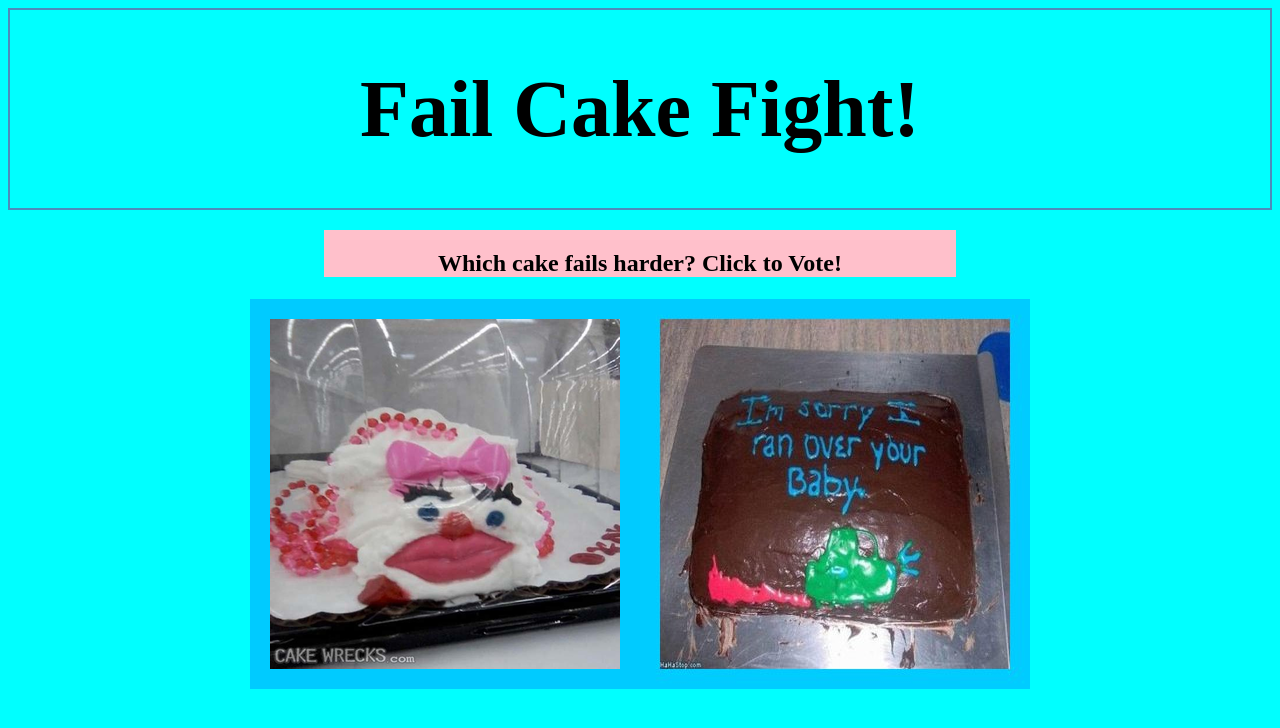
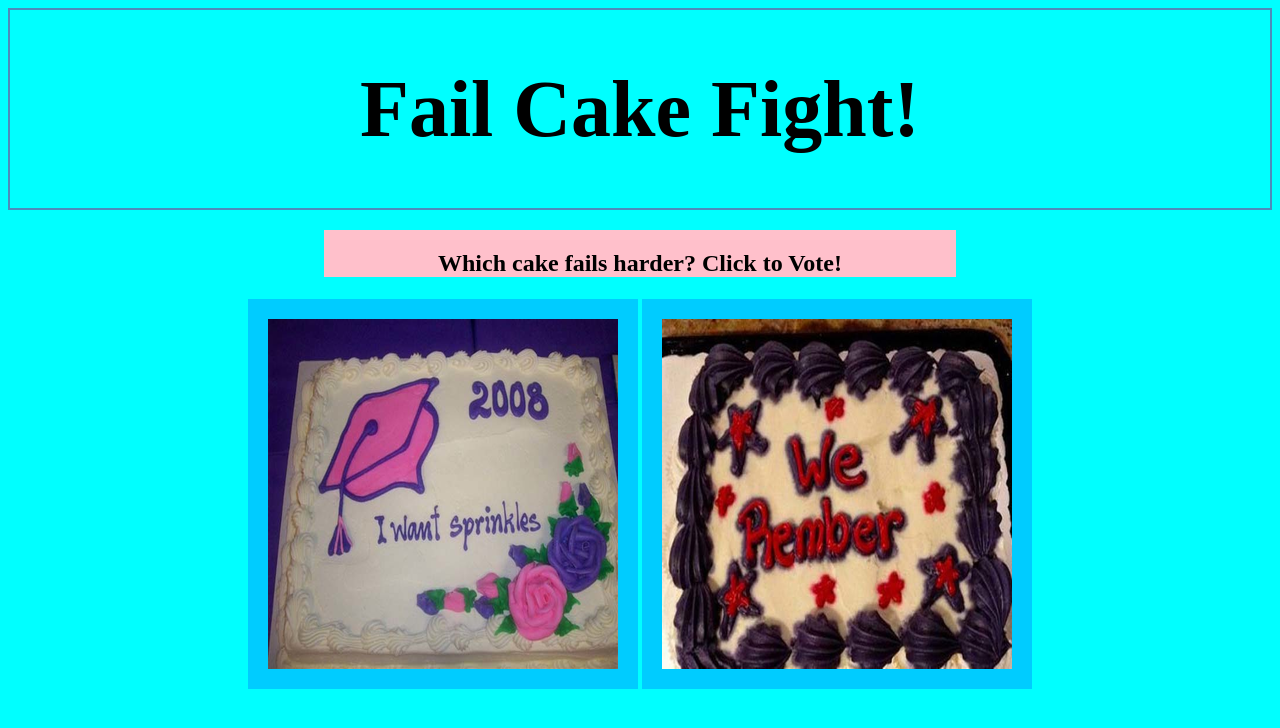
Before and after one commit to scotist/votetracker, a plain HTML site: page index.html in a window 1280 px wide. Drawn offline with Linux system fonts and the light colour scheme.

Commit message:
sweeping changes

```diff
--- a/app.js
+++ b/app.js
@@ -1,77 +1,56 @@
 
 var images = [];
-var picture1 = document.getElementById('img1');
-var picture2 = document.getElementById('img2');
+
+var picture1 = document.getElementById('picture1');
+var picture2 = document.getElementById('picture2');
+
+
 
 function failCakes(name, path) {
   this.name = name;
   this.path = path;
   this.votes = 0;
   images.push(this);
-  // tracker.images.push(this);
 };
 
-var baby = new failCakes("baby", src="images/baby.png");
-var buzz = new failCakes("buzz", src="images/buzz.png");
-var clown = new failCakes("clown", src="images/clown.png");
-var deadbaby = new failCakes("deadbaby", src="images/deadbaby.jpg");
-var literal = new failCakes("literal", src="images/literal.png");
-var love = new failCakes("love", src="images/love.jpg");
-var melting = new failCakes("melting", src="images/melting.png");
-var olympics = new failCakes("olympics", src="images/olympics.png");
-var proofread = new failCakes("proofread", src="images/proofread.png");
-var remember = new failCakes("remember", src="images/remember.png");
-var shoes = new failCakes("shoes", src="images/shoes.png");
-var sprinkles = new failCakes("sprinkles", src="images/sprinkles.png");
-var toenail = new failCakes("toenail", src="images/toenail.png");
+var baby = new failCakes("baby", "images/baby.png");
+var buzz = new failCakes("buzz", "images/buzz.png");
+var clown = new failCakes("clown", "images/clown.png");
+var deadbaby = new failCakes("deadbaby", "images/deadbaby.jpg");
+var literal = new failCakes("literal", "images/literal.png");
+var love = new failCakes("love", "images/love.jpg");
+var melting = new failCakes("melting", "images/melting.png");
+var olympics = new failCakes("olympics", "images/olympics.png");
+var proofread = new failCakes("proofread", "images/proofread.png");
+var remember = new failCakes("remember", "images/remember.png");
+var shoes = new failCakes("shoes", "images/shoes.png");
+var sprinkles = new failCakes("sprinkles", "images/sprinkles.png");
+var toenail = new failCakes("toenail", "images/toenail.png");
 
+var randomNum = function () {
+  return Math.floor(Math.random() * images.length);
+  console.log(randomNum);
+};
 
-var random = function () {
-  return Math.floor(Math.random() * images.length);
-  console.log(random);
-}
-
-random();
-
-calcNewNum = function (num1) {
+var calcNewNum = function (num1) {
+  var num2;
   do {
-    var num2 = random();
+    num2 = randomNum();
   } while (num1 === num2)
   return num2;
-}
+};
 
-vote = function (index) {
+var vote = function (index) {
   console.log(images[index].name + ' had ' + images[index].votes + ' votes.');
   images[index].votes++;
   console.log(images[index].name + ' now has ' + images[index].votes + ' votes.');
-  picture1.parentNode.removeChild(picture1);
-  picture2.parentNode.removeChild(picture2);
+  myChart.segments[index].value = images[index].votes;
+  myChart.update();
+
   displayImages();
-}
+};
 
-displayImages = function () {
-  var num1 = random();
-  var num2 = calcNewNum(num1);
-  var temp = document.getElementById('temp');
-
-  picture1 = document.createElement('img');
-  picture2 = document.createElement('img');
-
-  picture1.setAttribute('src', images[num1].path);
-  picture2.setAttribute('src', images[num2].path);
-
-  temp.appendChild(picture1);
-  temp.appendChild(picture2);
-
-  picture1.addEventListener('click', function(){
-    vote(num1);
-    console.log('You voted for ' + images[num1].name);
-  });
-
-  picture2.addEventListener('click', function(){
-    vote(num2);
-    console.log('You voted for ' + images[num2].name);
-    });
+var makeChart = function() {
 
   var pieLabels = [];
   var pieVotes = [];
@@ -99,129 +78,35 @@
         color: randomColor(),
         highlight: '#eeeeee'
       })
-    }
+  }
+      return pieData;
+};
 
-  var myChart = document.getElementById("myChart").getContext("2d");
-  new Chart(myChart).Pie(pieData);
-  // myChart.update();
 
-}
+var num1, num2;
+
+var displayImages = function () {
+  num1 = randomNum();
+  num2 = calcNewNum(num1);
+  var temp = document.getElementById('temp');
+
+  picture1.setAttribute('src', images[num1].path);
+  picture2.setAttribute('src', images[num2].path);
+
+
+};
+
+picture1.addEventListener('click', function(){
+    vote(num1);
+    console.log('You voted for ' + images[num1].name);
+  });
+
+  picture2.addEventListener('click', function(){
+    vote(num2);
+    console.log('You voted for ' + images[num2].name);
+    });
 
 displayImages();
 
-
-  // tried to use  myChart.update() to eliminate previous charts overlap issue; console claims it's not a function
-
-
-// var tracker = {
-//   images: []
-// };
-
-// tracker.random = function () {
-//   return Math.floor(Math.random() * images.length);
-//   console.log(random);
-// };
-
-// tracker.calcNewNum = function (num1) {
-//   do {
-//     var num2 = tracker.random();
-//   } while (num1 === num2)
-//   return num2;
-// };
-
-// tracker.vote = function (index) {
-//   console.log(images[index].name + ' had ' + images[index].votes + ' votes.');
-//   images[index].votes++;
-//   console.log(images[index].name + ' now has ' + images[index].votes + ' votes.');
-//   picture1.parentNode.removeChild(picture1);
-//   picture2.parentNode.removeChild(picture2);
-//   displayImages();
-// };
-
-// tracker.displayImages = function () {
-//   var num1 = tracker.random();
-//   var num2 = tracker.calcNewNum(num1);
-//   var temp = document.getElementById('temp');
-
-
-//   picture1 = document.createElement('img');
-//   picture2 = document.createElement('img');
-//   picture1.setAttribute('id', 'img1');
-//   picture2.setAttribute('id', 'img2');
-
-//   picture1.setAttribute('src', images[num1].path);
-//   picture2.setAttribute('src', images[num2].path);
-
-//   picture1.setAttribute('width', '300');
-//   picture2.setAttribute('width', '300');
-//   temp.appendChild(picture1);
-//   temp.appendChild(picture2);
-
-//   picture1.addEventListener('click', function(){
-//     vote(num1);
-//     console.log('You voted for ' + images[num1].name);
-//   });
-
-//   picture2.addEventListener('click', function(){
-//     vote(num2);
-//     console.log('You voted for ' + images[num2].name);
-//     });
-
-// };
-
-// tracker.random();
-// tracker.calcNewNum();
-// tracker.vote();
-// tracker.displayImages();
-
-// END TRACKER OBJECT
-
-// NEW TRACKER?
-
-// var tracker = {
-//   left: '',
-//   right: '',
-//   leftImgEl: document.getElementById('leftPhoto'),
-//   rightImgEl: document.getElementById('rightPhoto'),
-//   leftCaption: document.getElementById('capLeft'),
-//   rightCaption: document.getElementById('capRight'),
-
-//   getRandomNum: function() {
-//     return math.floor(Math.random() * images.length);
-//   }
-
-//   getRandomImg: function() {
-//     this.left = images[tracker.getRandomNum()];
-//     this.right - images[tracker.getRandomNum()];
-
-//     while(this.left === this.right) {
-//       this.right = images[tracker.getRandomNum()];
-//     }
-
-//     this.leftImgEl.src = this.left.path;
-//     this.leftImgEl.id = this.left.name;
-//     this.left .....
-
-//   vote: function(id) {
-//     for (var i in images) {
-//       if (images[i].name === id) {
-//         images[i].botes += 1;
-//         data.datasets[0].data[i] = images[i].votes;
-//         chart.datasets[0].bars[i].value = images[i].votes;
-//       }
-//     }
-//   }
-//   }
-// }
-
-// var trx = document.getElementById('catChart').getContext('2d');
-// var chart = new Chart(ctx).Bar(data, {
-//   scaleShowVerticalLines: false,
-//   scaleShowVerticalLines: true,
-//   barStrokeWidth: 1
-// });
-
-// var mainContent = document.getElementById('main_content');
-// mainContent.addEventListener('click', function(event) {
-//   if (event.target.id === tracker.left.name || event.target.id === tracker.right.name)
-// })
+var context = document.getElementById("canvas").getContext("2d");
+var myChart = new Chart(context).Pie(makeChart());
--- a/index.html
+++ b/index.html
@@ -14,8 +14,12 @@
     <div id="wrapper">
       <h2>Which cake fails harder? Click to Vote!</h2>
     </div>
-    <div id="temp"></div>
-    <canvas id="myChart" width="400" height="400"></canvas>
+
+    <div id="temp">
+      <img id="picture1" src="">
+      <img id="picture2" src="">
+    </div>
+    <canvas id="canvas" width="400" height="400"></canvas>
   </main>
   <script src="app.js"></script>
 </body>
```
